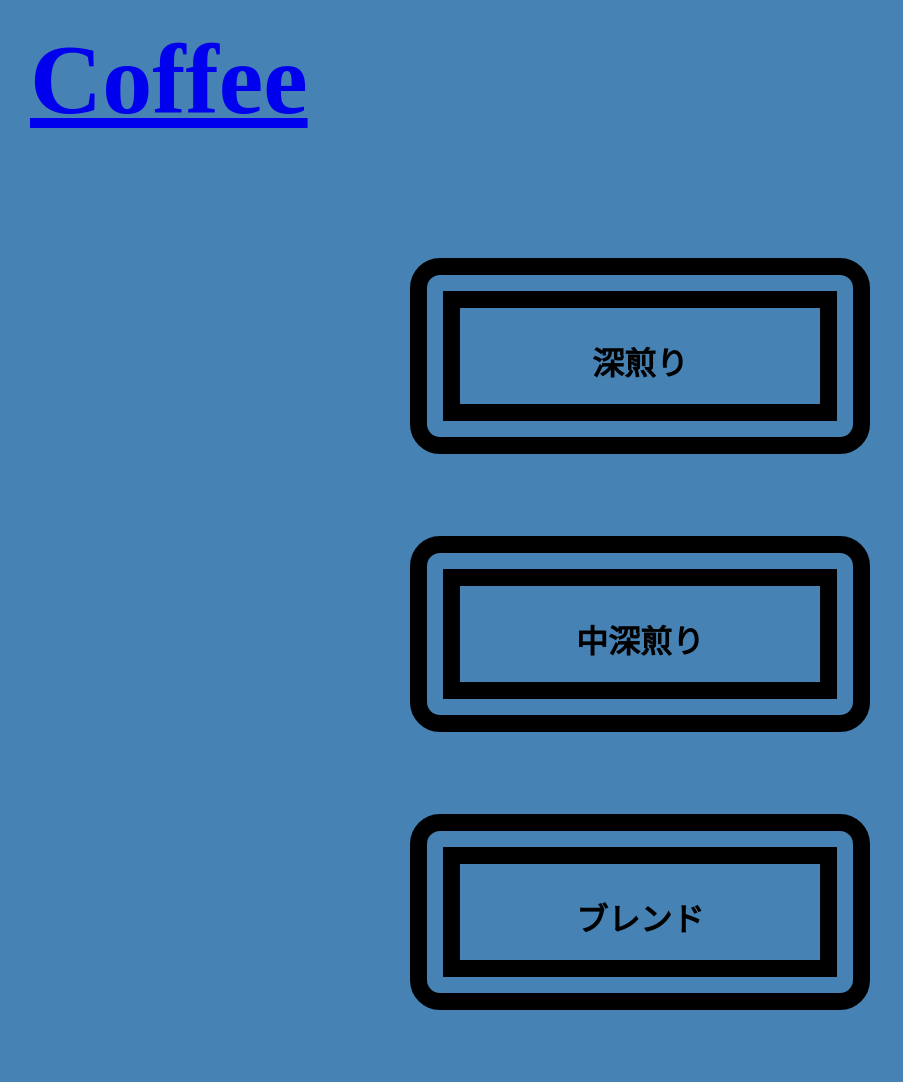
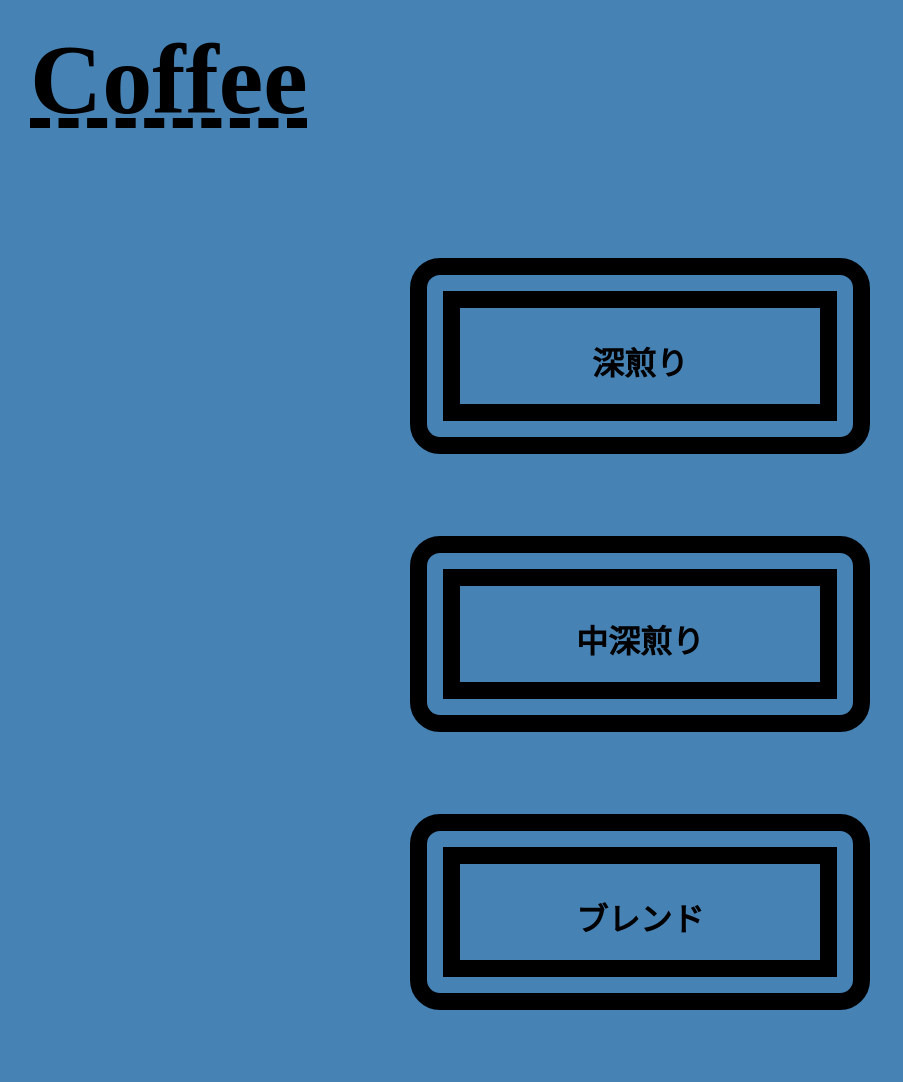
Before and after one commit to kenjimmy01/coffeemangore, a plain HTML site: page index.html in a window 1280 px wide. Shown: the top 1082 px of the page, without its empty margins (0-903 px from the left). Drawn offline with nearby package versions, Linux system fonts and the light colour scheme.

Commit message:
Update main.css

```diff
--- a/main.css
+++ b/main.css
@@ -12,7 +12,7 @@ body {
     flex-wrap: ;
 }
 
-.nav figure {
+.nav figure > a {
     text-decoration: underline;
     text-decoration-style: dashed;
     text-decoration-color: black;
```
